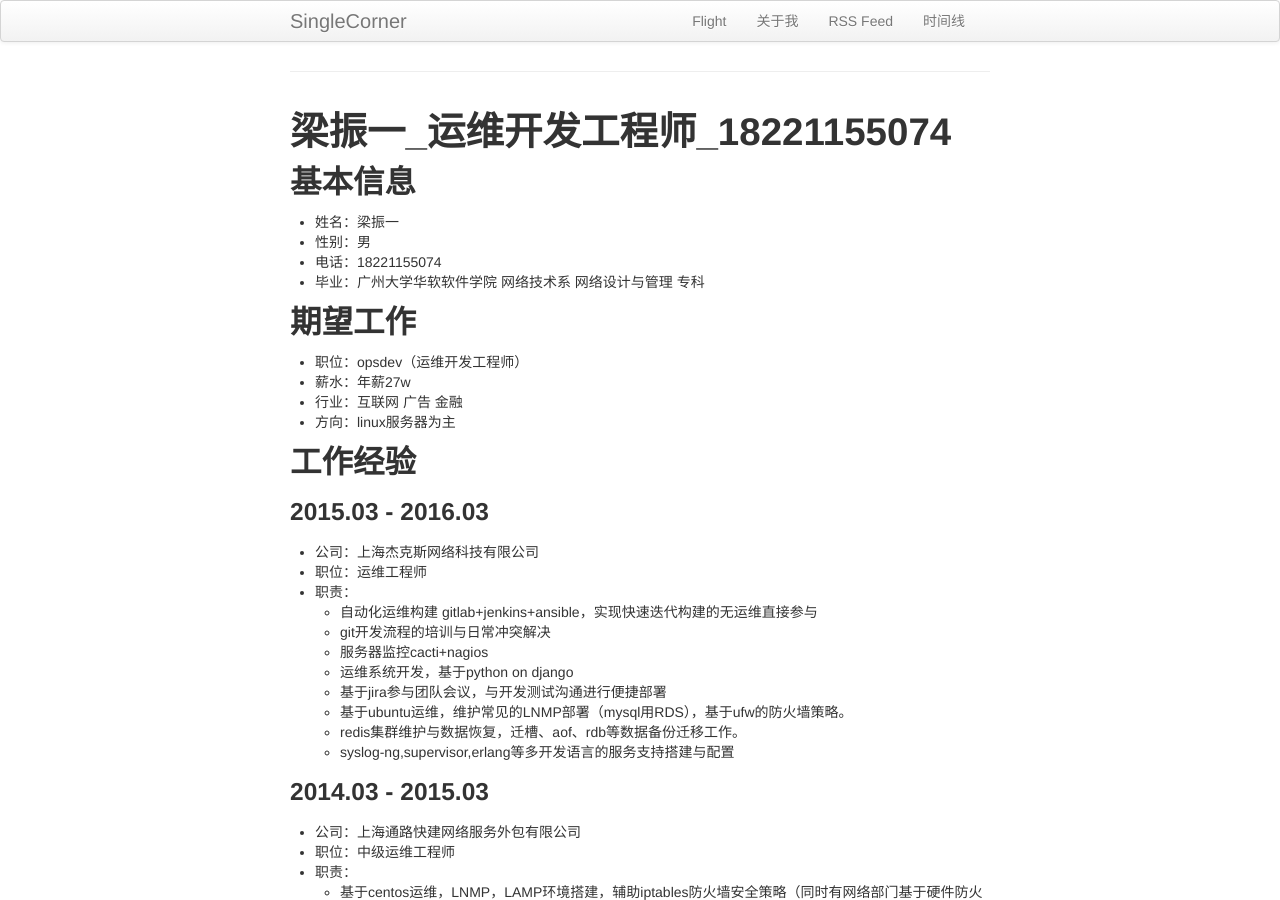
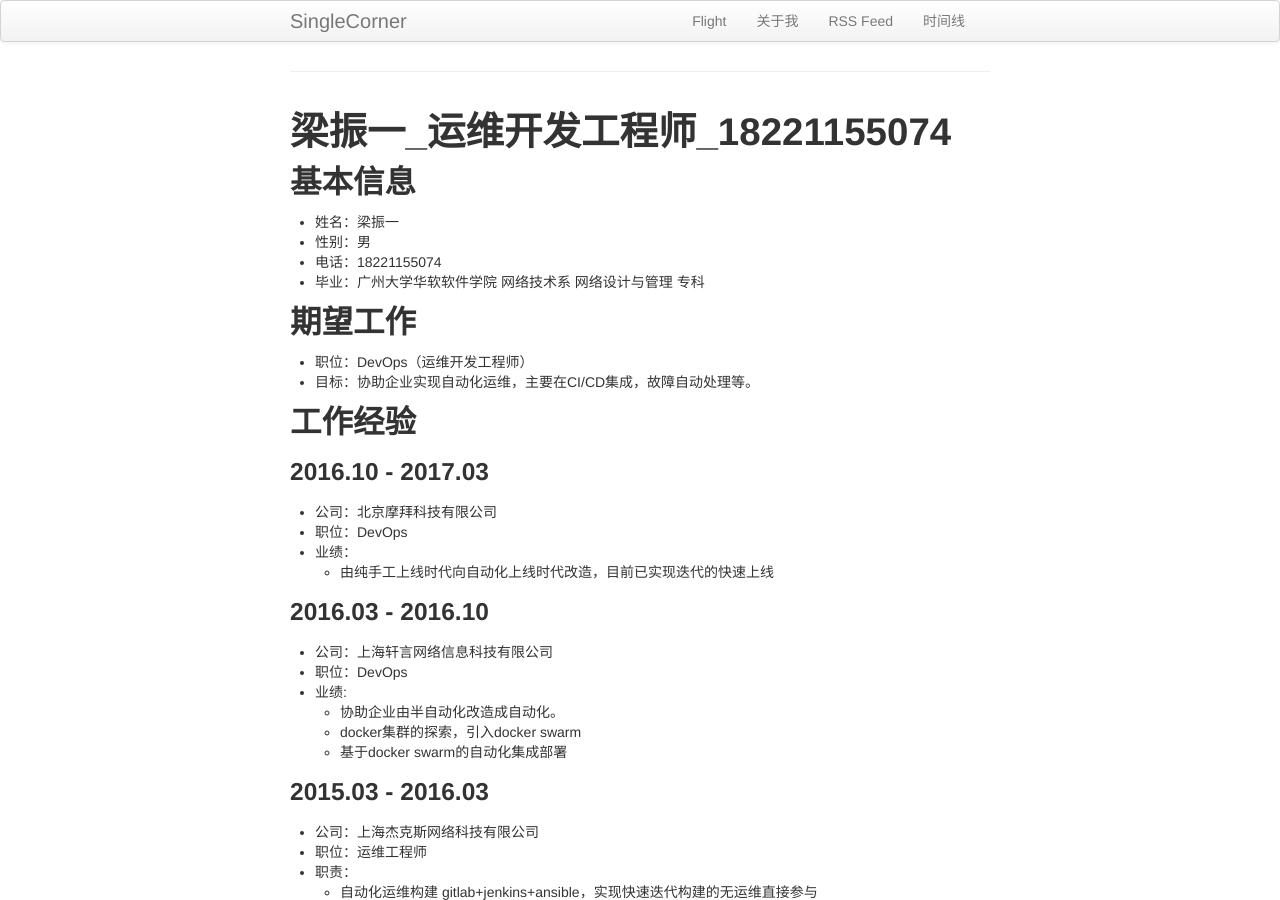
Before and after one commit to SingleCorner/SingleCorner.github.io, a Jekyll site: the page built from cv.md, in a window 1280 px wide and 900 px high. Built offline with Jekyll 4.4.1, drawn with Linux system fonts in a browser that asks for light colours.

Commit message:
updated_cv

```diff
--- a/cv.md
+++ b/cv.md
@@ -14,12 +14,24 @@ permalink: /cv
 - 毕业：广州大学华软软件学院 网络技术系 网络设计与管理 专科
 
 ## 期望工作
-- 职位：opsdev（运维开发工程师）
-- 薪水：年薪27w
-- 行业：互联网 广告 金融
-- 方向：linux服务器为主
+- 职位：DevOps（运维开发工程师）
+- 目标：协助企业实现自动化运维，主要在CI/CD集成，故障自动处理等。
 
 ## 工作经验
+
+### 2016.10 - 2017.03
+- 公司：北京摩拜科技有限公司
+- 职位：DevOps
+- 业绩：
+	- 由纯手工上线时代向自动化上线时代改造，目前已实现迭代的快速上线
+
+### 2016.03 - 2016.10
+- 公司：上海轩言网络信息科技有限公司
+- 职位：DevOps
+- 业绩:
+	- 协助企业由半自动化改造成自动化。
+	- docker集群的探索，引入docker swarm
+	- 基于docker swarm的自动化集成部署
 
 ### 2015.03 - 2016.03
 - 公司：上海杰克斯网络科技有限公司
```
